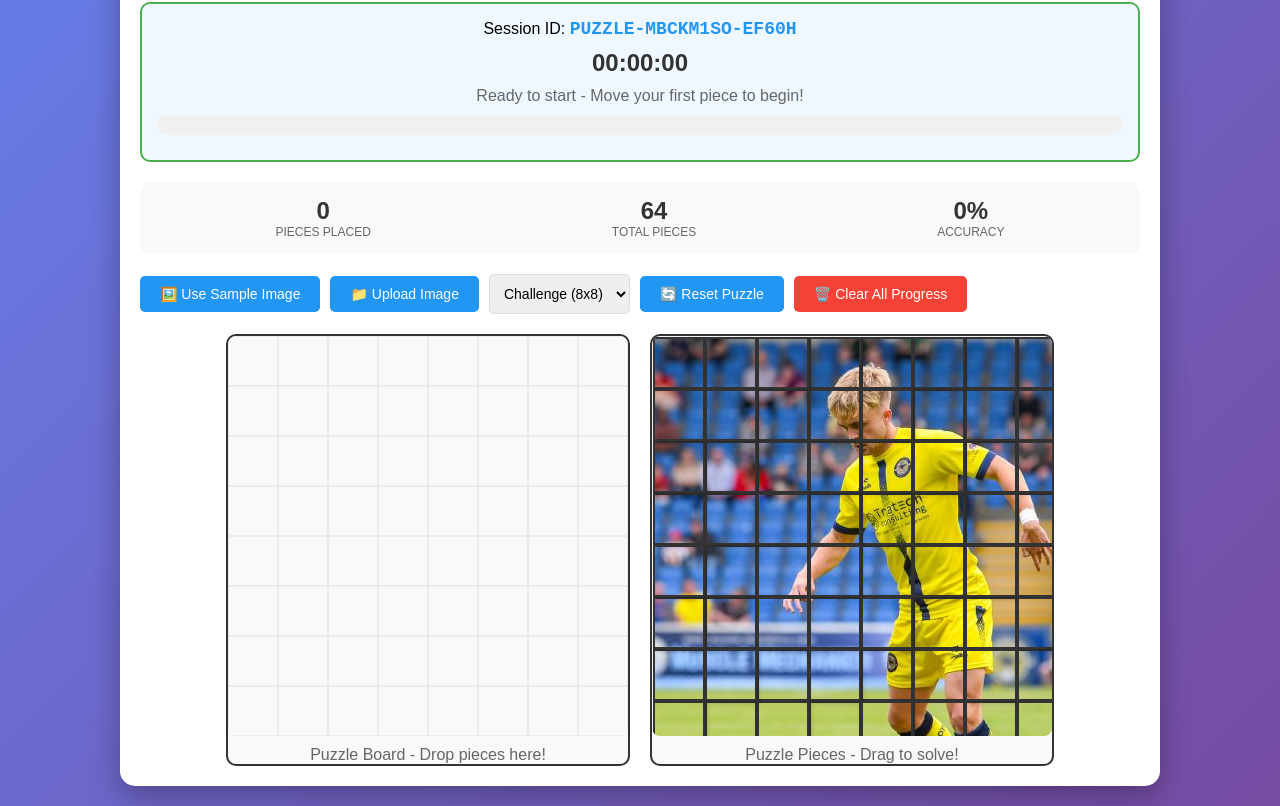
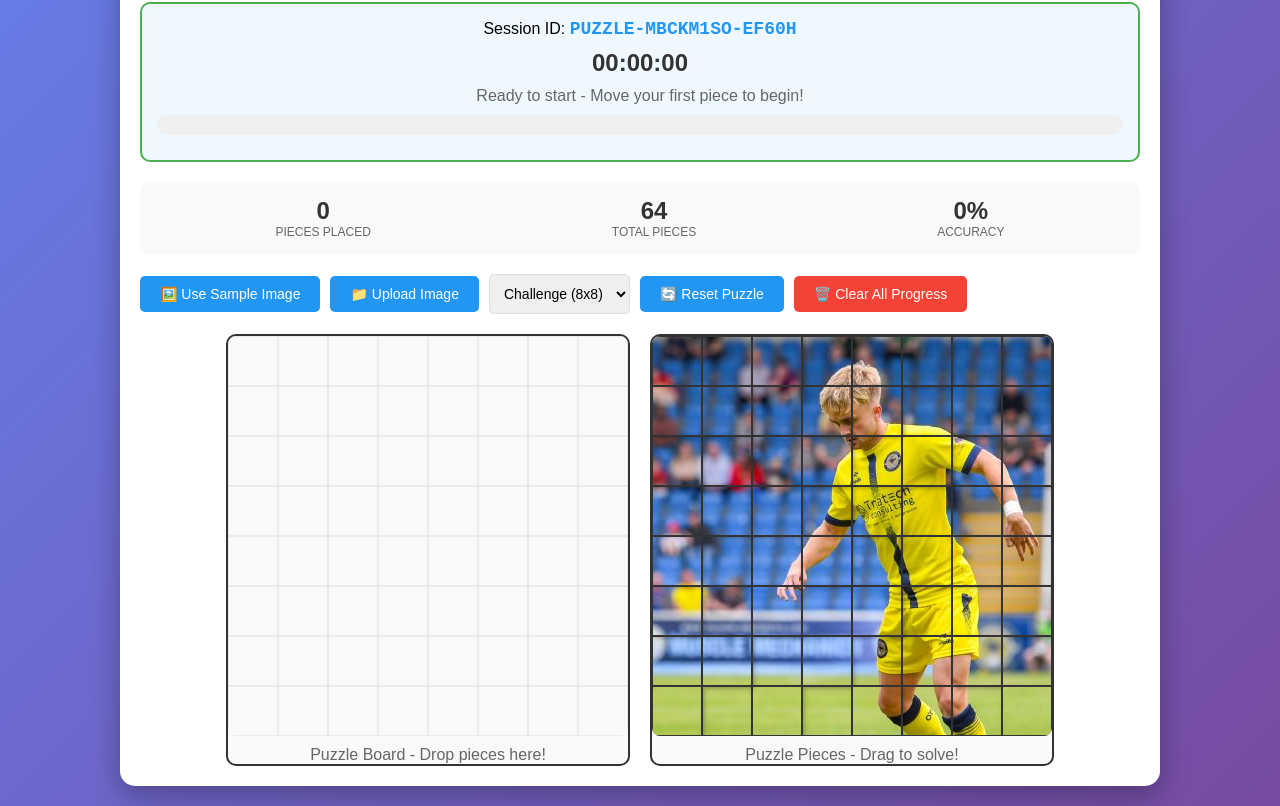
Before and after one commit to mattattratech/FFC_Competition, a plain HTML site: page index.html in a window 1280 px wide. Shown: the part 117-923 px from the top of the page. Drawn offline with Linux system fonts and the light colour scheme.

Commit message:
Fix 8x8 grid positioning and add debugging
- Removed margins that were causing pieces to overflow canvas
- Both canvases now use identical positioning: col * pieceWidth, row * pieceHeight
- Added grid lines to both canvases for visual consistency
- Added console logging to debug grid size and piece count
- Total space: 8 * 50px = 400px (perfect fit)
- Should now show proper 8x8 grid on both sides

```diff
--- a/index.html
+++ b/index.html
@@ -549,6 +549,8 @@
                 this.pieceWidth = 400 / this.gridSize;
                 this.pieceHeight = 400 / this.gridSize;
 
+                console.log(`Creating ${this.gridSize}x${this.gridSize} puzzle with ${this.pieceWidth}x${this.pieceHeight}px pieces`);
+
                 // Create pieces
                 for (let row = 0; row < this.gridSize; row++) {
                     for (let col = 0; col < this.gridSize; col++) {
@@ -574,6 +576,8 @@
             shufflePieces() {
                 if (!this.pieces.length) return;
 
+                console.log(`Shuffling ${this.pieces.length} pieces in ${this.gridSize}x${this.gridSize} grid`);
+
                 // Reset all pieces
                 this.pieces.forEach(piece => {
                     piece.placed = false;
@@ -581,14 +585,13 @@
                     piece.currentCol = -1;
                 });
 
-                // Position pieces in the same grid layout as the puzzle for visual consistency
-                const margin = 2;
-
+                // Position pieces in exact 8x8 grid layout to match puzzle canvas
                 this.pieces.forEach((piece, index) => {
                     const row = Math.floor(index / this.gridSize);
                     const col = index % this.gridSize;
-                    piece.x = margin + col * (this.pieceWidth + margin);
-                    piece.y = margin + row * (this.pieceHeight + margin);
+                    // Use exact same positioning as puzzle grid - no margins between pieces
+                    piece.x = col * this.pieceWidth;
+                    piece.y = row * this.pieceHeight;
                 });
 
                 // Shuffle array
@@ -659,21 +662,23 @@
                 this.puzzleCtx.clearRect(0, 0, 400, 400);
                 this.piecesCtx.clearRect(0, 0, 400, 400);
 
-                // Draw grid on puzzle canvas
-                this.puzzleCtx.strokeStyle = '#ddd';
-                this.puzzleCtx.lineWidth = 1;
-                for (let i = 0; i <= this.gridSize; i++) {
-                    const pos = i * this.pieceWidth;
-                    this.puzzleCtx.beginPath();
-                    this.puzzleCtx.moveTo(pos, 0);
-                    this.puzzleCtx.lineTo(pos, 400);
-                    this.puzzleCtx.stroke();
+                // Draw grid on both canvases for visual consistency
+                [this.puzzleCtx, this.piecesCtx].forEach(ctx => {
+                    ctx.strokeStyle = '#ddd';
+                    ctx.lineWidth = 1;
+                    for (let i = 0; i <= this.gridSize; i++) {
+                        const pos = i * this.pieceWidth;
+                        ctx.beginPath();
+                        ctx.moveTo(pos, 0);
+                        ctx.lineTo(pos, 400);
+                        ctx.stroke();
 
-                    this.puzzleCtx.beginPath();
-                    this.puzzleCtx.moveTo(0, pos);
-                    this.puzzleCtx.lineTo(400, pos);
-                    this.puzzleCtx.stroke();
-                }
+                        ctx.beginPath();
+                        ctx.moveTo(0, pos);
+                        ctx.lineTo(400, pos);
+                        ctx.stroke();
+                    }
+                });
 
                 // Draw hint for dragged piece's correct position
                 if (this.draggedPiece) {
```
